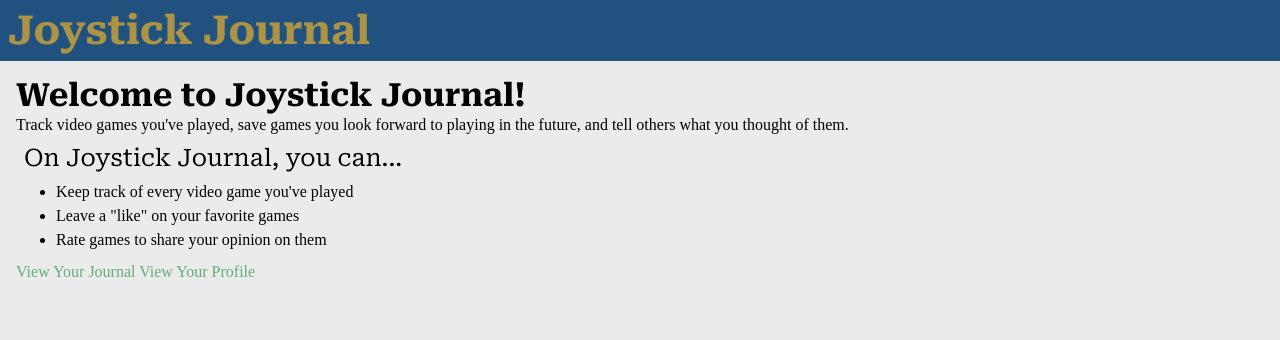
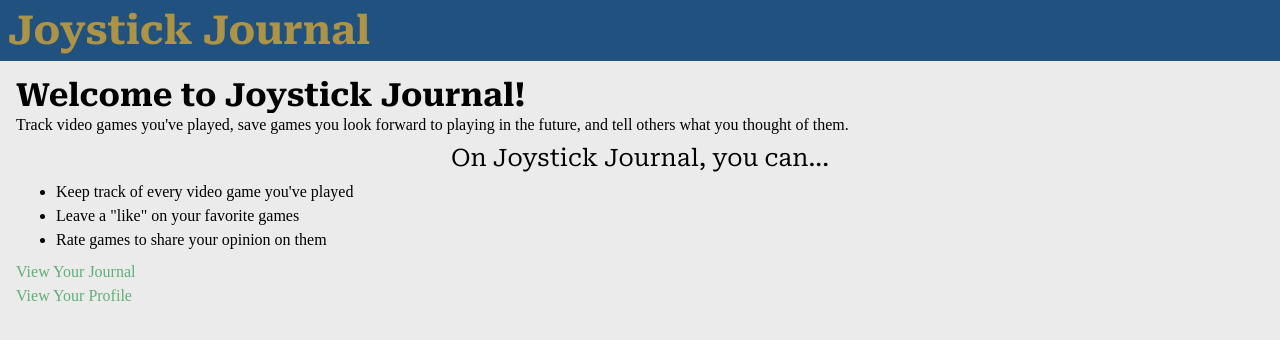
Before and after one commit to pgonza25/gamingsite, a website: page packages/proto/public/index.html in a window 1280 px wide. Drawn offline with Linux system fonts and the light colour scheme.

Commit message:
Modified styling of index.html.

```diff
--- a/packages/proto/public/index.html
+++ b/packages/proto/public/index.html
@@ -9,13 +9,14 @@
     <link rel="stylesheet" href="/styles/reset.css">
     <link rel="stylesheet" href="/styles/token.css">
     <link rel="stylesheet" href="/styles/page.css">
+    <link rel="stylesheet" href="styles/index.css">
     <title>CSC 437</title>
 </head>
 <body>
     <header>
         <h1><a href="index.html">Joystick Journal</a></h1>
     </header>
-    <div class="content">
+    <div class="content home">
         <h2>Welcome to Joystick Journal!</h2>
         <p>Track video games you've played, save games you look forward to
             playing in the future, and tell others what you thought of them.
--- /dev/null
+++ b/packages/proto/public/styles/index.css
@@ -0,0 +1,8 @@
+.content.home {
+    display: grid;
+    align-items: center;
+}
+
+h3 {
+    text-align: center;
+}
```
